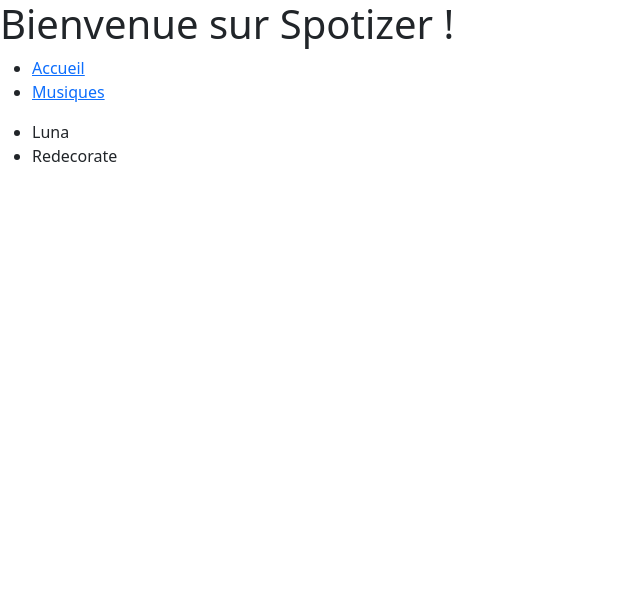
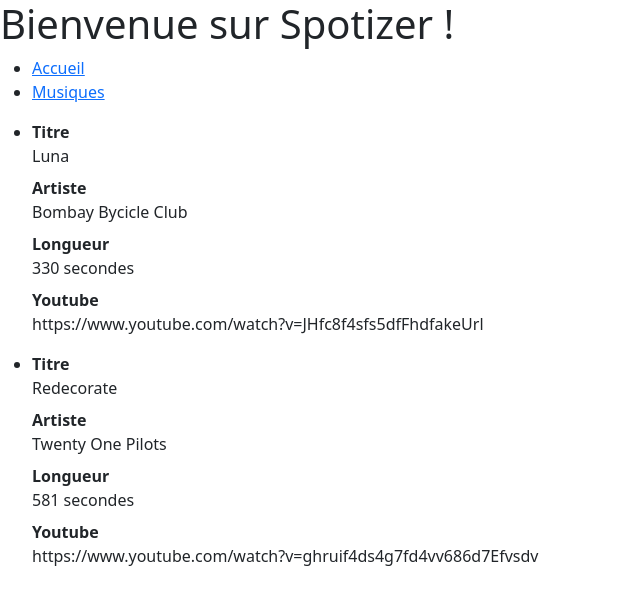
Before and after one commit to Namularbre/spotizer, an Angular app: page /songs in a window 1280 px wide. Shown: the top 604 px of the page, without its empty margins (0-640 px from the left). Built offline with nearby package versions, Linux system fonts and the light colour scheme.

Commit message:
now displaying in details the songs

```diff
--- a/src/app/components/songs/songs.component.html
+++ b/src/app/components/songs/songs.component.html
@@ -1,5 +1,19 @@
 <div>
     <ul>
-        <li *ngFor="let song of songs$ | async">{{ song.title }}</li>
+        <li *ngFor="let song of songs$ | async">
+            <dl>
+                <dt>Titre</dt>
+                <dd>{{ song.title }}</dd>
+
+                <dt>Artiste</dt>
+                <dd>{{ song.artist }}</dd>
+
+                <dt>Longueur</dt>
+                <dd>{{ song.length }} secondes</dd>
+
+                <dt>Youtube</dt>
+                <dd>{{ song.youtube }}</dd>
+            </dl>
+        </li>
     </ul>
 </div>
--- a/src/app/models/song.ts
+++ b/src/app/models/song.ts
@@ -2,7 +2,7 @@
     constructor(private readonly _id : number, private _title : string, private _artist : string, private _length : number, private _youtube : string) {}
 
     public get id() : number {
-        return this.id;
+        return this._id;
     }
 
     public get title() : string {
@@ -10,14 +10,14 @@
     }
 
     public get artist() : string {
-        return this.artist;
+        return this._artist;
     }
 
     public get length() : number {
-        return this.length;
+        return this._length;
     }
 
     public get youtube() : string {
-        return this.youtube;
+        return this._youtube;
     }
 }
```
